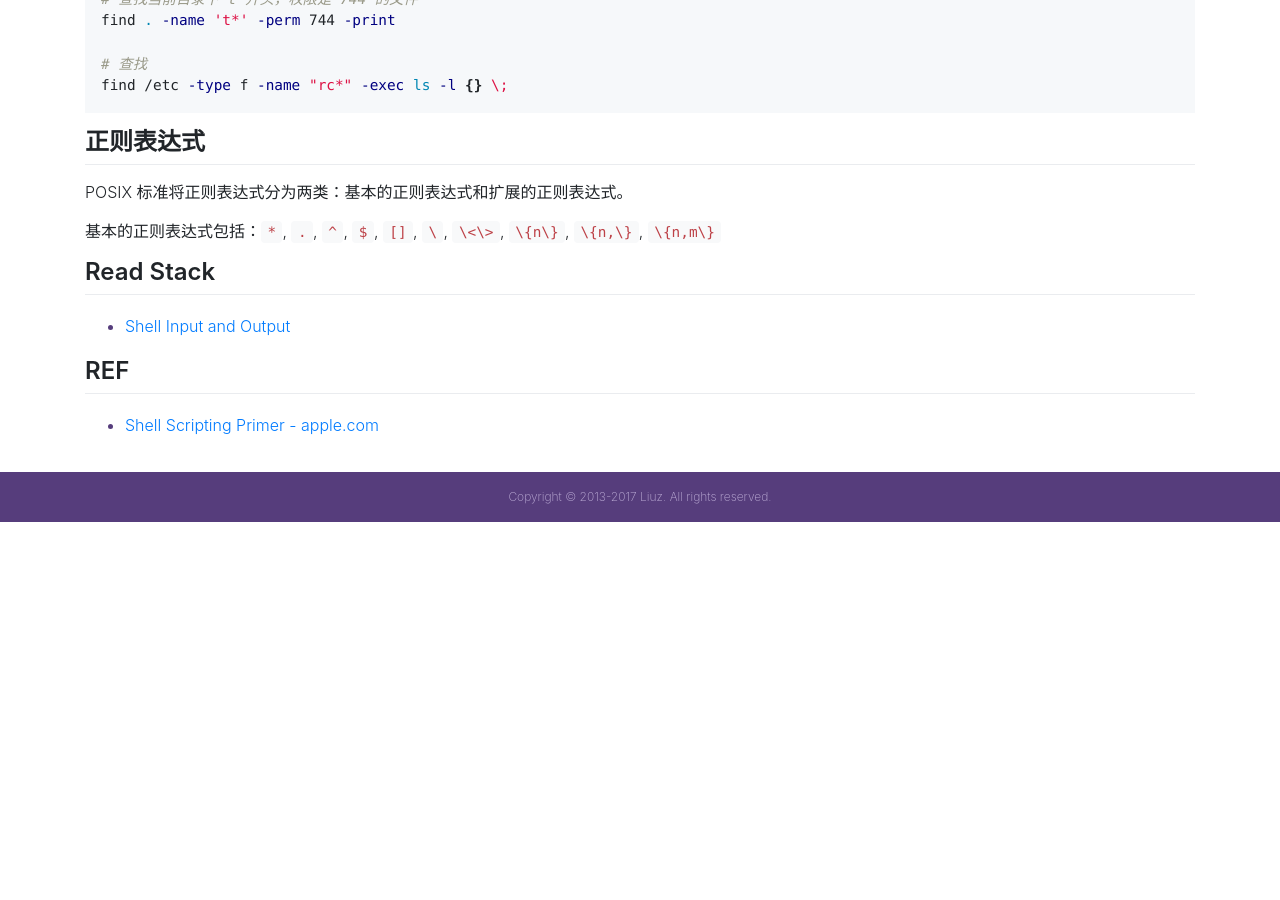
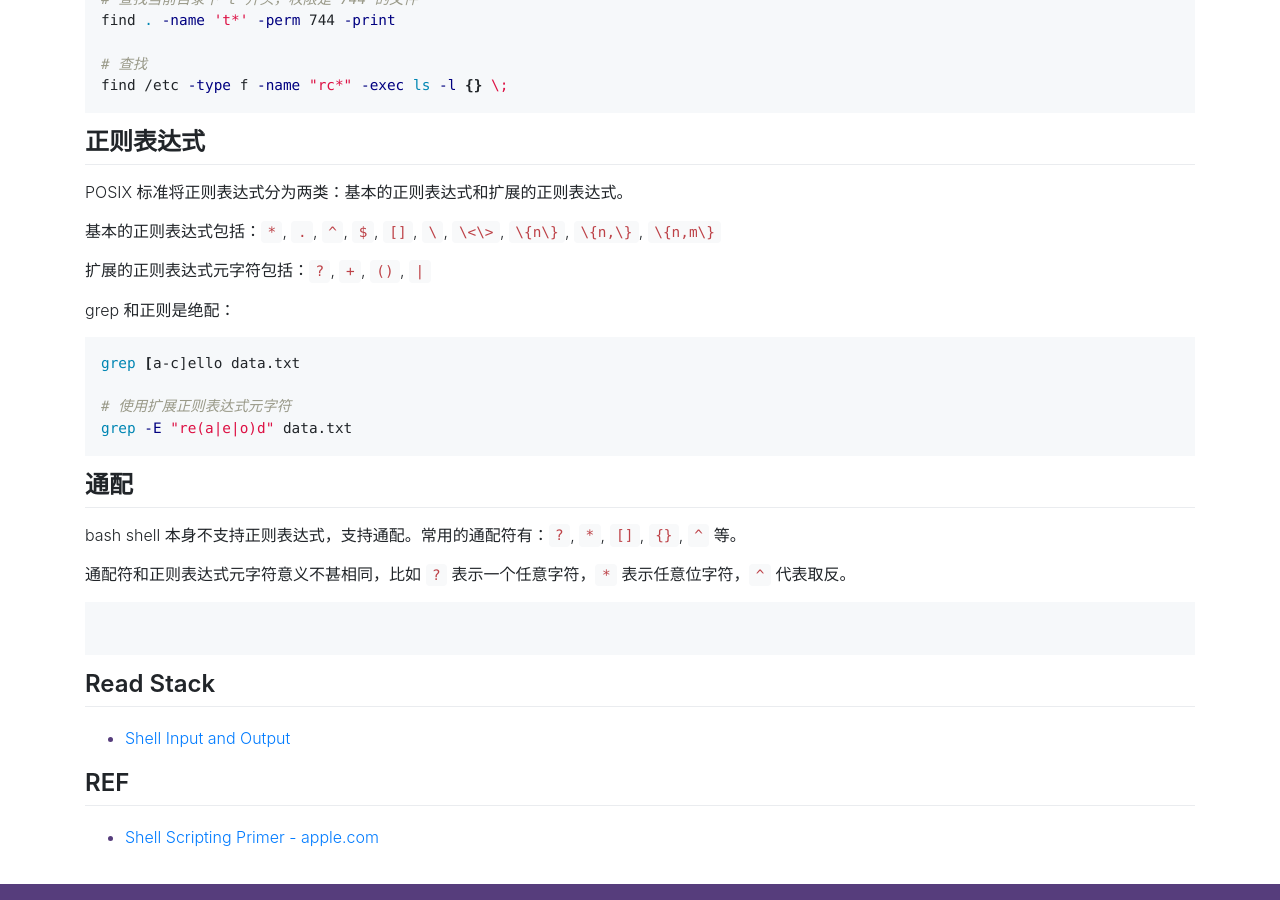
Before and after one commit to liuzhuan/liuzhuan.github.io, a Jekyll site: the page built from _posts/2017-12-19-shell-primer.md, in a window 1280 px wide and 900 px high, scrolled down 4460 px. Built offline with Jekyll 4.4.1, drawn with Linux system fonts in a browser that asks for light colours; nearby versions of some CDN libraries; before the commit the page ends 4982 px from its top, so only the background shows below that.

Commit message:
adding shell primer content

````diff
--- a/_posts/2017-12-19-shell-primer.md
+++ b/_posts/2017-12-19-shell-primer.md
@@ -230,6 +230,27 @@ POSIX 标准将正则表达式分为两类：基本的正则表达式和扩展
 
 基本的正则表达式包括：`*`, `.`, `^`, `$`, `[]`, `\`, `\<\>`, `\{n\}`, `\{n,\}`, `\{n,m\}`
 
+扩展的正则表达式元字符包括：`?`, `+`, `()`, `|`
+
+grep 和正则是绝配：
+
+```sh
+grep [a-c]ello data.txt
+
+# 使用扩展正则表达式元字符
+grep -E "re(a|e|o)d" data.txt
+```
+
+## 通配
+
+bash shell 本身不支持正则表达式，支持通配。常用的通配符有：`?`, `*`, `[]`, `{}`, `^` 等。
+
+通配符和正则表达式元字符意义不甚相同，比如 `?` 表示一个任意字符，`*` 表示任意位字符，`^` 代表取反。
+
+```sh
+
+```
+
 ## Read Stack
 
 - [Shell Input and Output][io]
````
